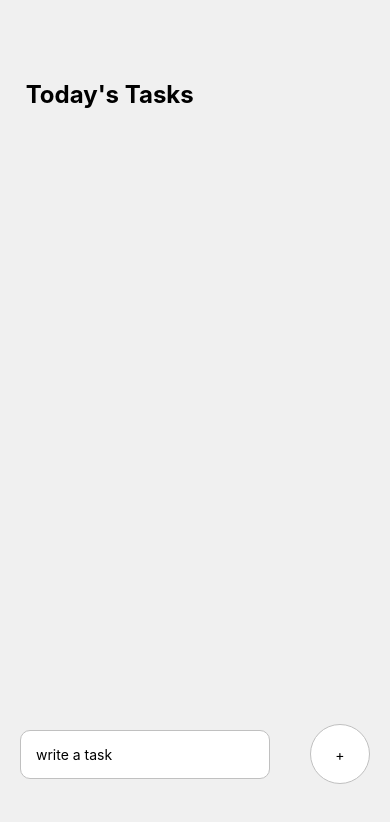
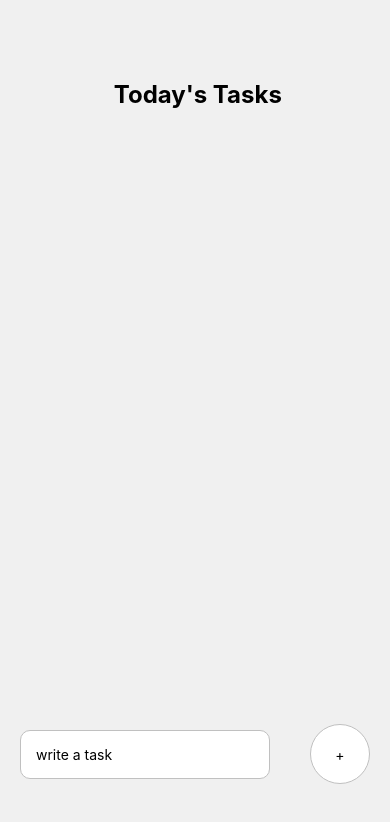
Before and after one commit to paulpessoa/TodOk, a React Native app: screen / in a window 390 px wide. Shown: the top 822 px of the page. Built offline with nearby package versions, Linux system fonts and the light colour scheme.

Commit message:
center title

```diff
--- a/App.js
+++ b/App.js
@@ -66,6 +66,7 @@ const styles = StyleSheet.create({
   sectionTitle: {
     fontSize: 24,
     fontWeight: "bold",
+    textAlign: 'center',
   },
   items: {
     marginTop: 30,
```
